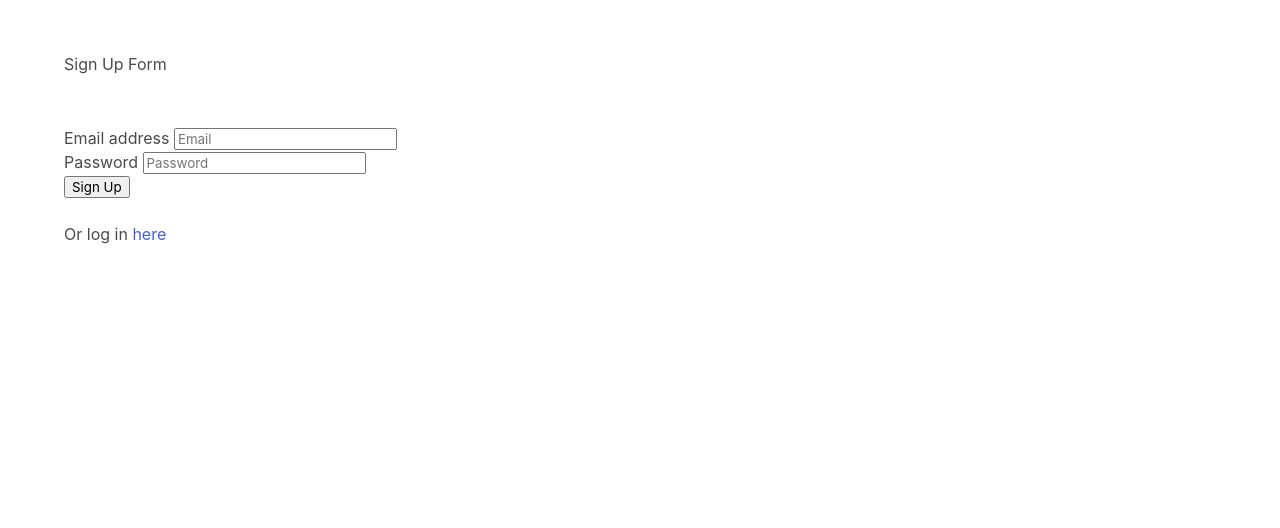
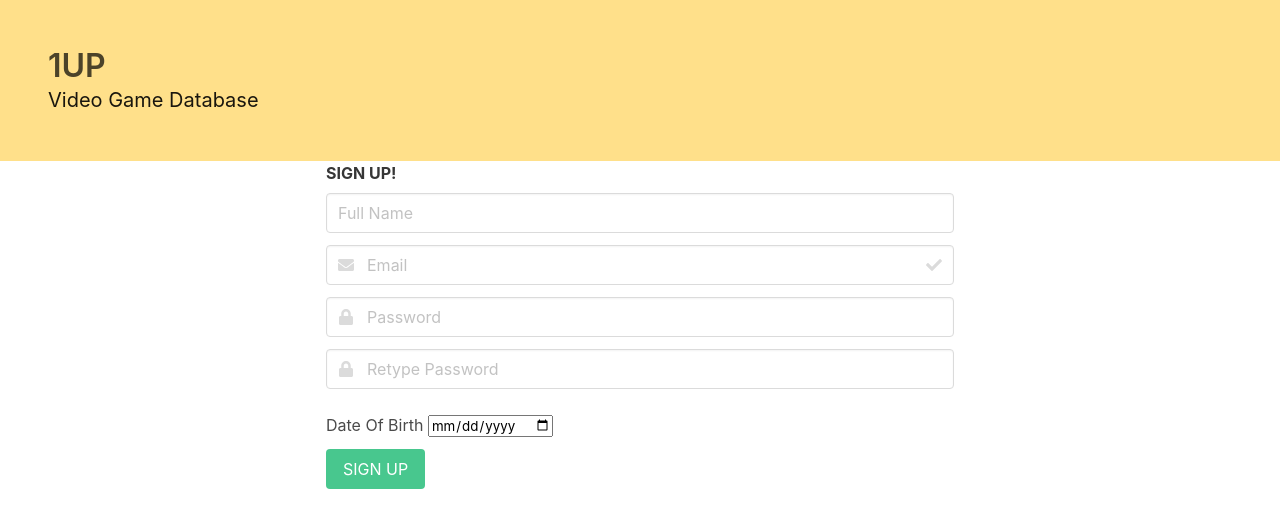
Before and after one commit to ryandelonhull/Sequelize-Inspector, a website: page Develop/public/signup.html in a window 1280 px wide. Drawn offline with nearby package versions, Linux system fonts and the light colour scheme.

Commit message:
add signup.html body

```diff
--- a/Develop/public/signup.html
+++ b/Develop/public/signup.html
@@ -15,38 +15,64 @@
   <link href="stylesheets/style.css" rel="stylesheet">
 </head>
 
-<body>
-  <nav class="navbar navbar-default">
-    <div class="container-fluid">
-      <div class="navbar-header">
+<body class="Site">
+  <section class="hero is-warning">
+    <div class="hero-body columns">
+      <div class="column">
+        <h1 class="title">1UP</h1>
+        <h2 class="subtitle">Video Game Database</h2>
       </div>
     </div>
-  </nav>
-  <div class="container">
-    <div class="row">
-      <div class="col-md-6 col-md-offset-3">
-        <h2>Sign Up Form</h2>
-        <form class="signup">
-          <div class="form-group">
-            <label for="exampleInputEmail1">Email address</label>
-            <input type="email" class="form-control" id="email-input" placeholder="Email">
-          </div>
-          <div class="form-group">
-            <label for="exampleInputPassword1">Password</label>
-            <input type="password" class="form-control" id="password-input" placeholder="Password">
-          </div>
-          <div style="display: none" id="alert" class="alert alert-danger" role="alert">
-            <span class="glyphicon glyphicon-exclamation-sign" aria-hidden="true"></span>
-            <span class="sr-only">Error:</span> <span class="msg"></span>
-          </div>
-          <button type="submit" class="btn btn-default">Sign Up</button>
-        </form>
-        <br />
-        <p>Or log in <a href="/login">here</a></p>
+  </section>
+  <div class="columns is-mobile">
+    <div class="column is-half is-offset-one-quarter is-danger">
+      <div class="field">
+        <label class="label">SIGN UP!</label>
+        <div class="control">
+          <input class="input" type="text" placeholder="Full Name" />
+        </div>
+      </div>
+      <div class="field">
+        <p class="control has-icons-left has-icons-right">
+          <input class="input" type="email" placeholder="Email" />
+          <span class="icon is-small is-left">
+            <i class="fas fa-envelope"></i>
+          </span>
+          <span class="icon is-small is-right">
+            <i class="fas fa-check"></i>
+          </span>
+        </p>
+      </div>
+      <div class="field">
+        <p class="control has-icons-left">
+          <input class="input" type="password" placeholder="Password" />
+          <span class="icon is-small is-left">
+            <i class="fas fa-lock"></i>
+          </span>
+        </p>
+      </div>
+      <div class="field">
+        <p class="control has-icons-left">
+          <input
+            class="input"
+            type="password"
+            placeholder="Retype Password"
+          />
+          <span class="icon is-small is-left">
+            <i class="fas fa-lock"></i>
+          </span>
+        </p>
+        <br>
+        <label for="dateofbirth">Date Of Birth</label>
+        <input type="date" name="dateofbirth" id="dateofbirth" />
+      </div>
+      <div class="field">
+        <p class="control">
+          <button class="button is-success">SIGN UP</button>
+        </p>
       </div>
     </div>
   </div>
-
   <script src="https://cdnjs.cloudflare.com/ajax/libs/jquery/3.2.1/jquery.min.js"></script>
   <script type="text/javascript" src="js/signup.js"></script>
 
```
